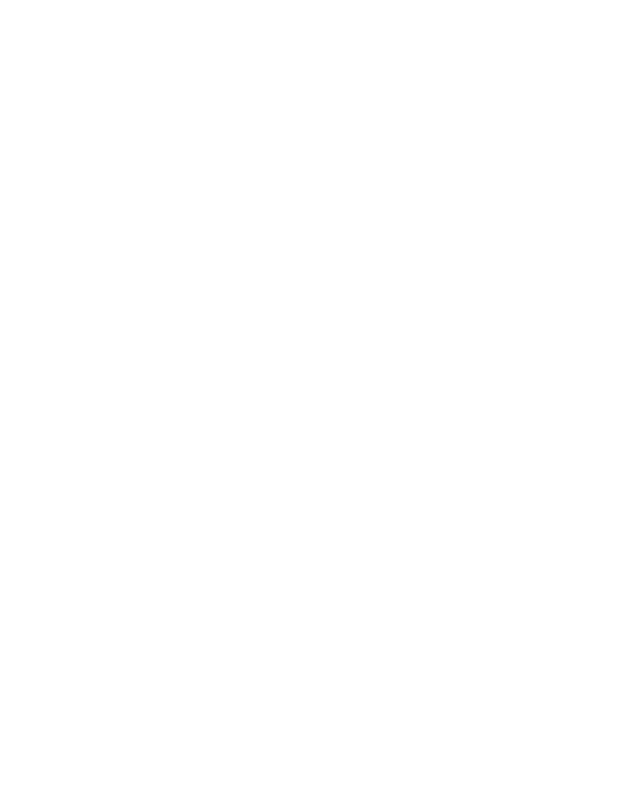
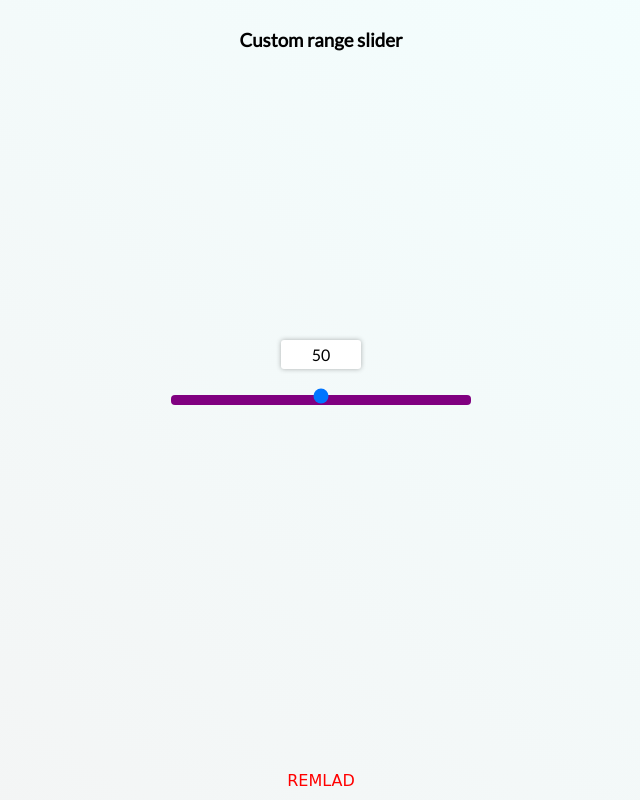
Before and after one commit to isiakaabd/custom-range-slider, a plain HTML site: page index.html in a window 1280 px wide. Shown: the whole page, without its empty margins (319-959 px from the left). Drawn offline with Linux system fonts and the light colour scheme.

Commit message:
custom range slider

```diff
--- a/index.css
+++ b/index.css
@@ -0,0 +1,79 @@
+@import url('https://fonts.googleapis.com/css?family=Lato&display=swap');
+
+
+*{
+    box-sizing: border-box;
+}
+body{
+    display: flex;
+    justify-content: center;
+    align-items: center;
+    height: 100vh;
+    overflow: hidden;
+    margin: 0;
+    background-image: linear-gradient(40deg, #f3f3f3f3 , #f3ffff);
+    z-index: -1;
+    font-family: "lato", sans-serif,cursive;
+}
+h3{
+    position: absolute;
+    top: 10px;
+
+}
+
+
+remlad{
+    position: absolute;
+    bottom: 10px;
+    color: red;
+    font-family: cursive;
+    z-index: 100;
+}
+.range-container{
+    position: relative;
+}
+
+input[type="range"] {
+width: 300px !important;
+margin: 30px 0;
+}
+
+
+input[type="range"]:focus{
+    outline: none;
+}
+
+
+
+input[type='range'] + label {
+    position: absolute;
+    width: 80px;
+    background-color: #fff;
+    top: -25px;
+    left: 110px;
+    padding: 5px 0;
+    text-align: center;
+    border-radius: 3px;
+    box-shadow: 0 0 5px rgba(0, 0, 0, 0.3);
+}
+
+
+/* Chrome & Safari */
+input[type='range']::-webkit-slider-runnable-track {
+    background: purple;
+    border-radius: 4px;
+    width: 100%;
+    height: 10px;
+    cursor: pointer;
+  }
+
+  input[type='range']::-webkit-slider-thumb {
+    -webkit-appearance: none;
+    height: 24px;
+    width: 24px;
+    background: #fff;
+    border-radius: 50%;
+    border: 1px solid purple;
+    margin-top: -7px;
+    cursor: pointer;
+  }
--- a/index.html
+++ b/index.html
@@ -8,6 +8,12 @@
     <title>Custom Range Slider by Isiaka Abdulahi</title>
 </head>
 <body>
+    <h3>Custom range slider</h3>
+    <div class="range-container">
+        <input type="range" max="100" min="0" name="" id="range">
+ <label for="range">50</label>
+</div>
+<remlad>REMLAD</remlad>
    <script src="index.js"></script>
 </body>
 </html>
--- a/index.js
+++ b/index.js
@@ -0,0 +1,31 @@
+const range = document.getElementById("range");
+
+
+range.addEventListener("input", (e)=>{
+ const   target = e.target
+const value = target.value;
+const label = target.nextElementSibling   // or  const label = target.nextElementSibling
+
+
+// width of the range
+const range_width = getComputedStyle(target).getPropertyValue("width");
+const label_width = getComputedStyle(label).getPropertyValue("width");
+//The range_width comes with px e.g 300px, The px needs to be removed to get the exact value
+const range_value = range_width.substring(0, range_width.length - 2);
+const label_value = +label_width.substring(0, label_width.length - 2);
+//max and min
+const max= target.max
+const min= target.min
+
+// moving the label inrespect to the value
+const left = value * (range_value / max) - label_value / 2 + scale(value, min, max, 10, -10)
+label.style.left = `${left}px`;
+console.log(left)
+
+label.innerHTML = value
+})
+
+// https://stackoverflow.com/questions/10756313/javascript-jquery-map-a-range-of-numbers-to-another-range-of-numbers
+const scale = (num, in_min, in_max, out_min, out_max) => {
+    return (num - in_min) * (out_max - out_min) / (in_max - in_min) + out_min;
+  }
```
